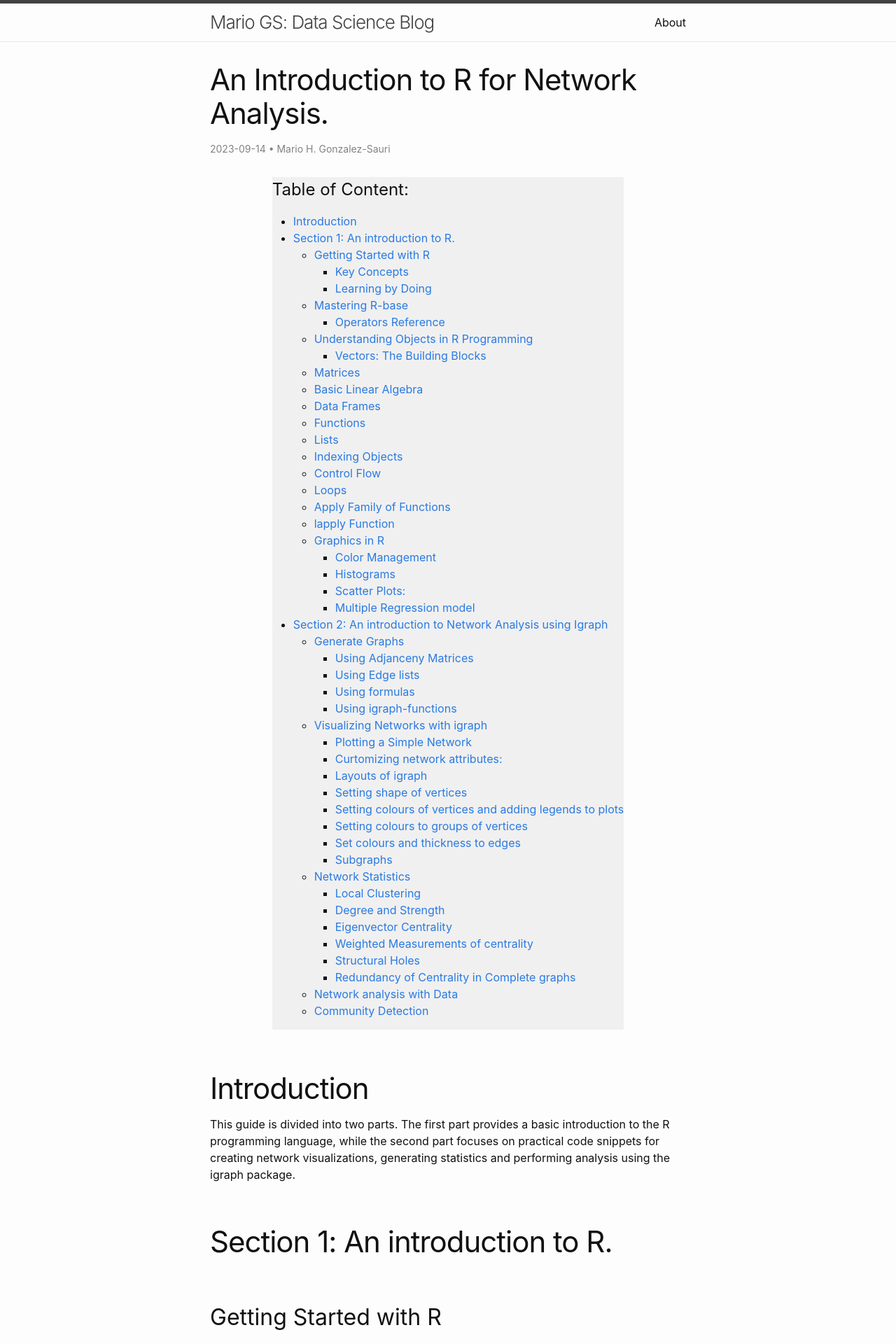
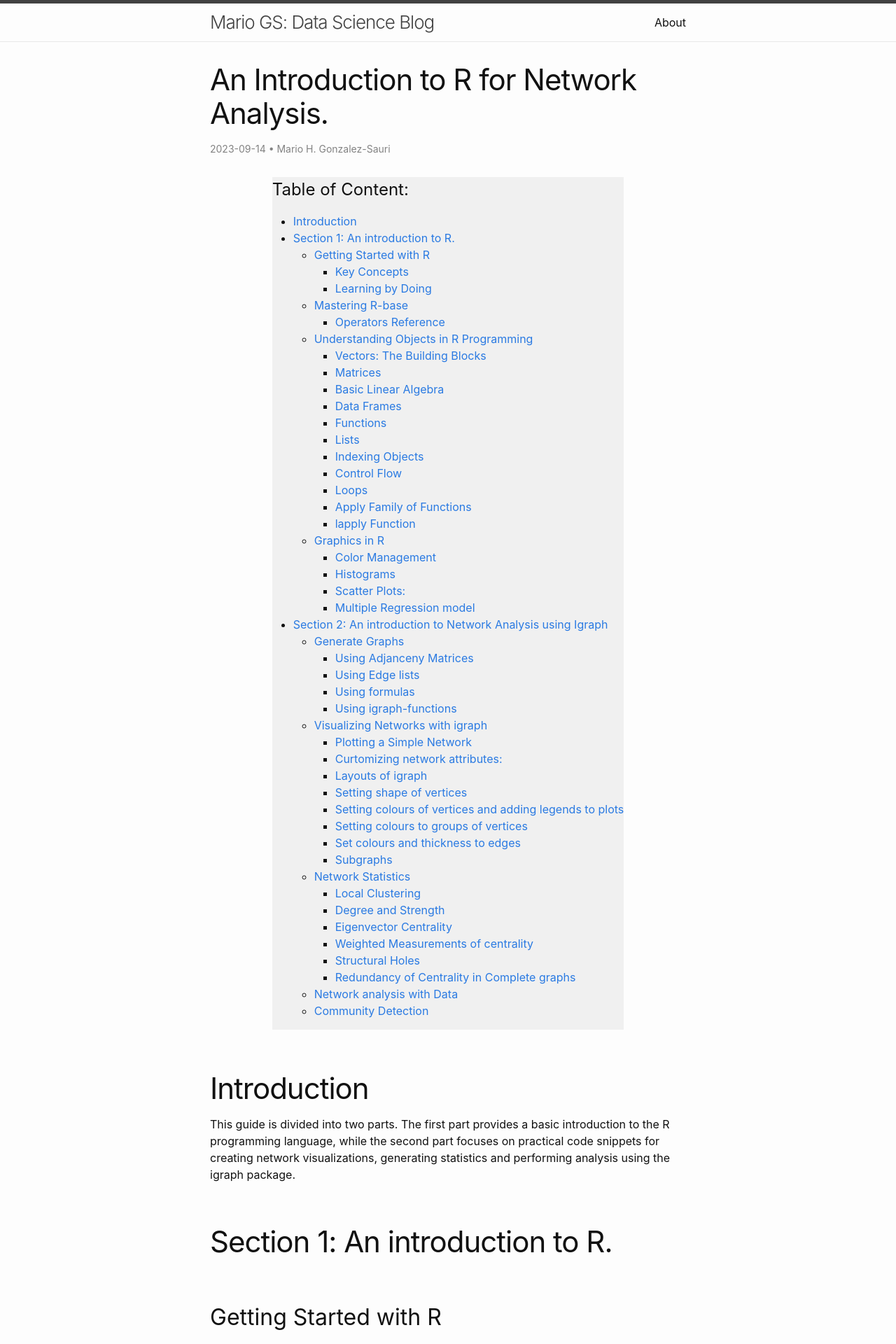
Before and after one commit to Wario84/blog, a Jekyll site: the page built from _posts/2023-09-14-intro_net_anlysis_R.md, in a window 1280 px wide. Shown: the top 1920 px of the page at 70% size. Built offline with Jekyll 4.4.1, drawn with Linux system fonts in a browser that asks for light colours; formulas are drawn with MathJax 3.

```diff
--- a/_posts/2023-09-14-intro_net_anlysis_R.md
+++ b/_posts/2023-09-14-intro_net_anlysis_R.md
@@ -313,7 +313,7 @@ Stay tuned as we explore more about matrices, data frames, functions,
 and lists in the world of R programming. These concepts will further
 enhance your ability to work with data effectively in R.
 
-## Matrices
+### Matrices
 
 Matrices are 2-dimensional arrays of data consisting of a single atomic
 object. They are essential for conducting statistical analyses and
@@ -394,7 +394,7 @@ C
     ## [2,]    4    5    6
     ## [3,]    7    8    9
 
-## Basic Linear Algebra
+### Basic Linear Algebra
 
 We can perform basic linear algebra operations on matrices:
 
@@ -514,7 +514,7 @@ all.equal(as.vector(C %*% e[, 1]), v[1] * e[, 1])
 
     ## [1] TRUE
 
-## Data Frames
+### Data Frames
 
 Data frames have a more heterogeneous structure compared to matrices.
 While vectors and matrices belong to a specific `typeof` object, data
@@ -613,7 +613,7 @@ py
     ##       3 1 2 2 0
     ##       4 0 0 0 1
 
-## Functions
+### Functions
 
 Functions are invaluable when we need to perform the same operation(s)
 multiple times. Let’s create a simple function to calculate the degree
@@ -645,7 +645,7 @@ s.degree(A)
     ## D      1
     ## E      1
 
-## Lists
+### Lists
 
 Lists are the most flexible data structure in R, allowing us to store
 multiple objects of different classes. A data frame is a list with a
@@ -688,7 +688,7 @@ str(l)
     ##  $ list      :List of 1
     ##   ..$ : int [1:3] 1 2 3
 
-## Indexing Objects
+### Indexing Objects
 
 Subsetting in R can be done using nominal, numeric, or logical indexing.
 Data frames and lists use the special operator `$` for subsetting.
@@ -863,7 +863,7 @@ l$matrix[, 4]
     ## A B C D E
     ## 1 1 0 0 0
 
-## Control Flow
+### Control Flow
 
 Control flow structures like `if`, `else`, and `ifelse` are essential
 for making decisions and executing code conditionally in R.
@@ -1012,7 +1012,7 @@ is.sym(B)
 
     ## [1] "Symmetric"
 
-## Loops
+### Loops
 
 Loops are used for repetitive tasks, but it’s essential to use them
 judiciously as they can be inefficient. Here, we cover while and for
@@ -1052,7 +1052,7 @@ for (i in 1:nrow(A)) {
     ## [1] "C"
     ## [1] "A"
 
-## Apply Family of Functions
+### Apply Family of Functions
 
 The `apply` function in R takes an array as its first argument and
 applies a function to all the elements of the array. Let’s explore some
@@ -1131,7 +1131,7 @@ In this example, we create a matrix of random characters and count how
 many times each character appears in each column using the apply
 function.
 
-## lapply Function
+### lapply Function
 
 The `lapply` function in R takes a list as its first argument and
 applies a function to all the elements of the list. It offers advantages
```
